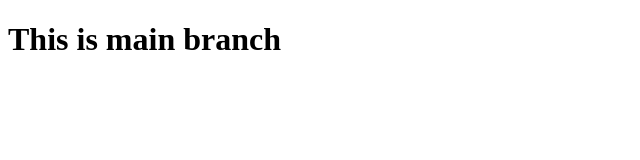
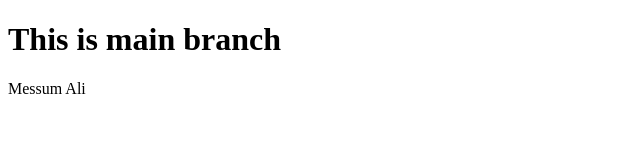
Before and after one commit to messumalisheeno/Learning-HTML, a plain HTML site: page index.html in a window 1280 px wide. Shown: the whole page, without its empty margins (0-640 px from the left). Drawn offline with Linux system fonts and the light colour scheme.

Commit message:
class-1-span-tag

```diff
--- a/index.html
+++ b/index.html
@@ -7,5 +7,7 @@
 </head>
 <body>
     <h1>This is main branch</h1>
+    <span>Messum</span>
+    <span>Ali</span>
 </body>
 </html>
```
